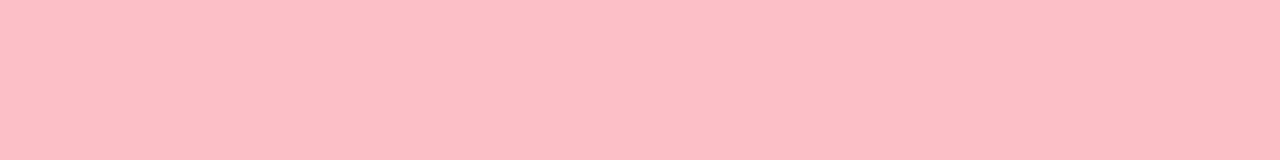
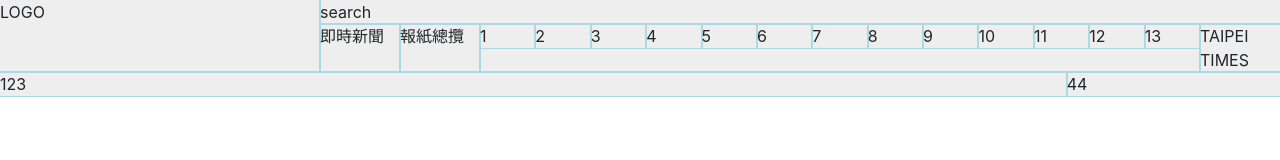
Before and after one commit to PeterWangTwoo/freedom2, a plain HTML site: page index.html in a window 1280 px wide. Drawn offline with nearby package versions, Linux system fonts and the light colour scheme.

Commit message:
adition 3

```diff
--- a/index.html
+++ b/index.html
@@ -4,10 +4,60 @@
     <meta charset="UTF-8">
     <meta name="viewport" content="width=device-width, initial-scale=1.0">
     <meta http-equiv="X-UA-Compatible" content="ie=edge">
+    <link rel="stylesheet" href="https://stackpath.bootstrapcdn.com/bootstrap/4.1.1/css/bootstrap.min.css" integrity="sha384-WskhaSGFgHYWDcbwN70/dfYBj47jz9qbsMId/iRN3ewGhXQFZCSftd1LZCfmhktB" crossorigin="anonymous">
     <link rel="stylesheet" href="style.css">
     <title>Document</title>
 </head>
 <body>
+    <div class="container">
+        <div class="row no-gutters">
+            <div class="col-sm-3">
+                LOGO
+            </div>
+            <div class="col-sm-9">
+                <div class="search">search</div>
+                <div class="menu">
+                    <div class="row no-gutters">
+                        <div class="col-sm-1">即時新聞</div>
+                        <div class="col-sm-1">報紙總攬</div>
+                        <div class="col">
+                            <div class="row no-gutters">
+                                <div class="col">1</div>
+                                <div class="col">2</div>
+                                <div class="col">3</div>
+                                <div class="col">4</div>
+                                <div class="col">5</div>
+                                <div class="col">6</div>
+                                <div class="col">7</div>
+                                <div class="col">8</div>
+                                <div class="col">9</div>
+                                <div class="col">10</div>
+                                <div class="col">11</div>
+                                <div class="col">12</div>
+                                <div class="col">13</div>
+                            </div>
+                        </div>
+                        <div class="col-sm-1">TAIPEI TIMES</div>
+                    </div>
+                </div>
+            </div>
+        </div>
+        <div class="row no-gutters">
+            <div class="col-sm-10">
+                123
+            </div>
+            <div class="col-sm-2">
+                44
+            </div>
+        </div>
 
+
+    </div>
+
+
+    <script src="https://code.jquery.com/jquery-3.3.1.slim.min.js" integrity="sha384-q8i/X+965DzO0rT7abK41JStQIAqVgRVzpbzo5smXKp4YfRvH+8abtTE1Pi6jizo" crossorigin="anonymous"></script>
+    <script src="https://cdnjs.cloudflare.com/ajax/libs/popper.js/1.14.3/umd/popper.min.js" integrity="sha384-ZMP7rVo3mIykV+2+9J3UJ46jBk0WLaUAdn689aCwoqbBJiSnjAK/l8WvCWPIPm49" crossorigin="anonymous"></script>
+    <script src="https://stackpath.bootstrapcdn.com/bootstrap/4.1.1/js/bootstrap.min.js" integrity="sha384-smHYKdLADwkXOn1EmN1qk/HfnUcbVRZyYmZ4qpPea6sjB/pTJ0euyQp0Mk8ck+5T" crossorigin="anonymous"></script>
+    <script src="animation.js"></script>
 </body>
 </html>
--- a/style.css
+++ b/style.css
@@ -1,3 +1,8 @@
-body {
-    background-color: pink;
+.container {
+    background-color: #eee;
+    max-width: 1300px;
+    padding: 0;
 }
+* {
+    outline: 1px solid lightblue;
+}
```
Also changed, not shown: 1 other file.
